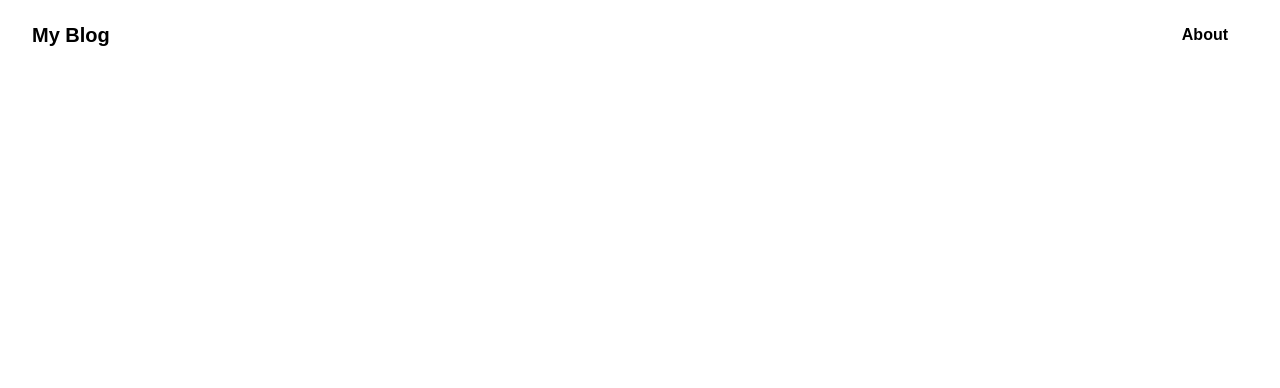
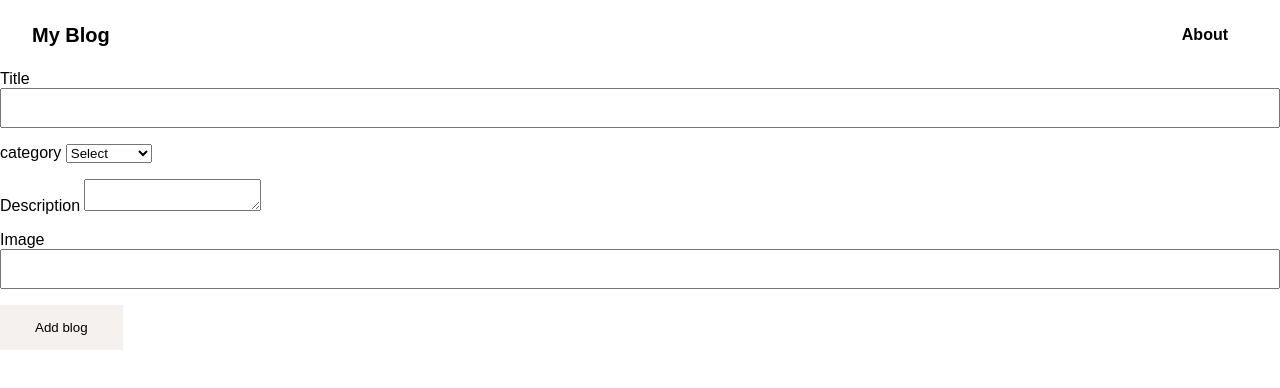
Before and after one commit to Tokonih/react-work, a React (Create React App) app: page /CreateBlog in a window 1280 px wide. Shown: the top 388 px of the page. Built offline with nearby package versions, Linux system fonts and the light colour scheme.

Commit message:
fetch Api

```diff
--- a/src/BlogAdmin.js/BlogDashboard.js
+++ b/src/BlogAdmin.js/BlogDashboard.js
@@ -1,10 +1,15 @@
+import { Link } from "react-router-dom";
+
 function BlogDashboard() {
-    return (
-        <div>
-            {/* <BlogNav/> */}
-        </div>
-    )
+  return (
+    <div>
+      <div>
+        <Link to="/CreateBlog">Create Blog </Link>
+      </div>
 
+
+    </div>
+  );
 }
 
 export default BlogDashboard;
--- a/src/BlogAdmin.js/BlogSidebar.js
+++ b/src/BlogAdmin.js/BlogSidebar.js
@@ -1,3 +1,5 @@
+import { Link } from "react-router-dom";
+
 function BlogSidebar() {
     return (
         <div>
--- a/src/BlogAdmin.js/CreateBLog.js
+++ b/src/BlogAdmin.js/CreateBLog.js
@@ -1,9 +1,83 @@
-import BlogNav from "../BlogFrontend.js/BlogNav"
+import { useState } from "react";
+import BlogNav from "../BlogFrontend.js/BlogNav";
 
 function CreateBlog() {
-    return (
-       <BlogNav/>
-    )
+  const [Title, setTitle] = useState("");
+  const [Category, setCategory] = useState("");
+  const [Description, setDescription] = useState("");
+  const [Image, setImage] = useState("");
+  //   const [Date, setDate] = useState("");
+
+  const handlesubmit = (e) => {
+    e.preventDefault();
+    const BlogData = {
+      Title: Title,
+      Category: Category,
+      Description: Description,
+      Image: Image,
+      date: new Date().toLocaleString()
+    };
+    fetch("https://6464b5f3043c103502c0b762.mockapi.io/Blog", {
+      method: "POST",
+      headers: { "Content-Type": "Application/json" },
+      body: JSON.stringify(BlogData),
+    })
+      .then((resp) => resp.json())
+      .then((data) => {
+        alert("blog posted succesfully ");
+        console.log(data);
+      })
+      .catch((err) => console.log(err));
+  };
+  return (
+    <div>
+      <BlogNav />
+      <div>
+        <form action="" onSubmit={handlesubmit}>
+          <div>
+            <label htmlFor="">Title </label>
+            <input
+              type="text"
+              value={Title}
+              onChange={(e) => setTitle(e.target.value)}
+            />
+          </div>
+          <div>
+            <label>category </label>
+            <select
+              value={Category}
+              onChange={(e) => setCategory(e.target.value)}
+            >
+              <option value="">Select</option>
+              <option value="Hygiene">Hygiene</option>
+              <option value="Junk">Junk</option>
+              <option value="Vegeterian">Vegeterian</option>
+              <option value="Baking">Baking</option>
+            </select>
+          </div>
+
+          <div>
+            <label htmlFor="">Description </label>
+            <textarea
+              value={Description}
+              onChange={(e) => setDescription(e.target.value)}
+            ></textarea>
+          </div>
+
+          <div>
+            <label htmlFor="">Image </label>
+            <input
+              type="text"
+              value={Image}
+              onChange={(e) => setImage(e.target.value)}
+            />
+          </div>
+
+          <button>Add blog </button>
+        </form>
+      </div>
+    </div>
+  );
 }
 
-export default CreateBlog
+export default CreateBlog;
--- a/src/BlogFrontend.js/BlogBanner.js
+++ b/src/BlogFrontend.js/BlogBanner.js
@@ -5,8 +5,8 @@ function BlogBanner() {
       <div className="blog-banner">
         <h2>Welcome to blog blog</h2>
         <div className="create-blog">
-                <Link to="/CreateBlog " className="create-blog-link">
-                    Create Blog
+          <Link to="/CreateBlog" className="create-blog-link">
+            Create Blog
           </Link>
         </div>
       </div>
--- a/src/BlogFrontend.js/BlogCard.js
+++ b/src/BlogFrontend.js/BlogCard.js
@@ -1,46 +1,56 @@
-import img from "../Component/img/grass wall.jpg"
+// import img from "../Component/img/grass wall.jpg"
 import { MdLoyalty } from "react-icons/md";
 import {
-  IoTimeOutline,
+  // IoTimeOutline,
   IoChatbubblesOutline,
   IoThumbsUpOutline,
+  IoThumbsUpSharp,
   IoThumbsDownOutline,
 } from "react-icons/io5";
+import { useState } from "react";
 function BlogCard() {
+
+  const [like, setLike] = useState(IoThumbsUpOutline);
+  const [blogs, setBlogs] = useState([])
+
+  const likes = () => {
+        setLike(IoThumbsUpSharp);
+  }
+
+  fetch("https://6464b5f3043c103502c0b762.mockapi.io/Blog")
+    .then((resp) => resp.json())
+    .then((data) => {
+      setBlogs(data)
+      console.log(data)
+    });
     return (
       <div className="blogcard-container">
+        {blogs &&
+          blogs.map((data) => (
             <div className="blog-card">
               {/* <h2>Blog Card</h2> */}
-          <img src={img} alt="blog Food" />
+              <img src={data.Image} alt="blog Food" />
               <div className="blog-cat">
                 <MdLoyalty className="blog-cat-icon" />
-            <span>Food</span>
+                <span>{data.Title}</span>
               </div>
-          <h3 className="blog-title">Delicious Delicacies</h3>
-          <p className="blog-desc">
-            Lorem ipsum dolor sit amet consectetur adipisicing elit. Optio ex
-            molestias cumque esse. Molestiae, dolorum consequuntur quas nostrum
-            nemo ratione cupiditate eligendi animi est, velit amet veniam
-            corporis harum? Debitis.
-          </p>
+              <h3 className="blog-title">{data.Category}</h3>
+              <p className="blog-desc">{data.Description}</p>
               <div className="blog-footer">
-            <p className="bf-date">
-              june 19,2023
-            </p>
+                <p className="bf-date">{data.date}</p>
                 {/* <p className="bf-date">
               <IoTimeOutline className="blog-footer-icon" />0
             </p> */}
                 <p>
                   <IoChatbubblesOutline className="blog-footer-icon" />0
                 </p>
-            <p>
-              <IoThumbsUpOutline className="blog-footer-icon" />0
-            </p>
+                <p onClick={likes}>{like}0</p>
                 <p>
                   <IoThumbsDownOutline className="blog-footer-icon" />0
                 </p>
               </div>
             </div>
+          ))}
       </div>
     );
 }
```
Lines whose indentation alone changed are shown as unchanged.
